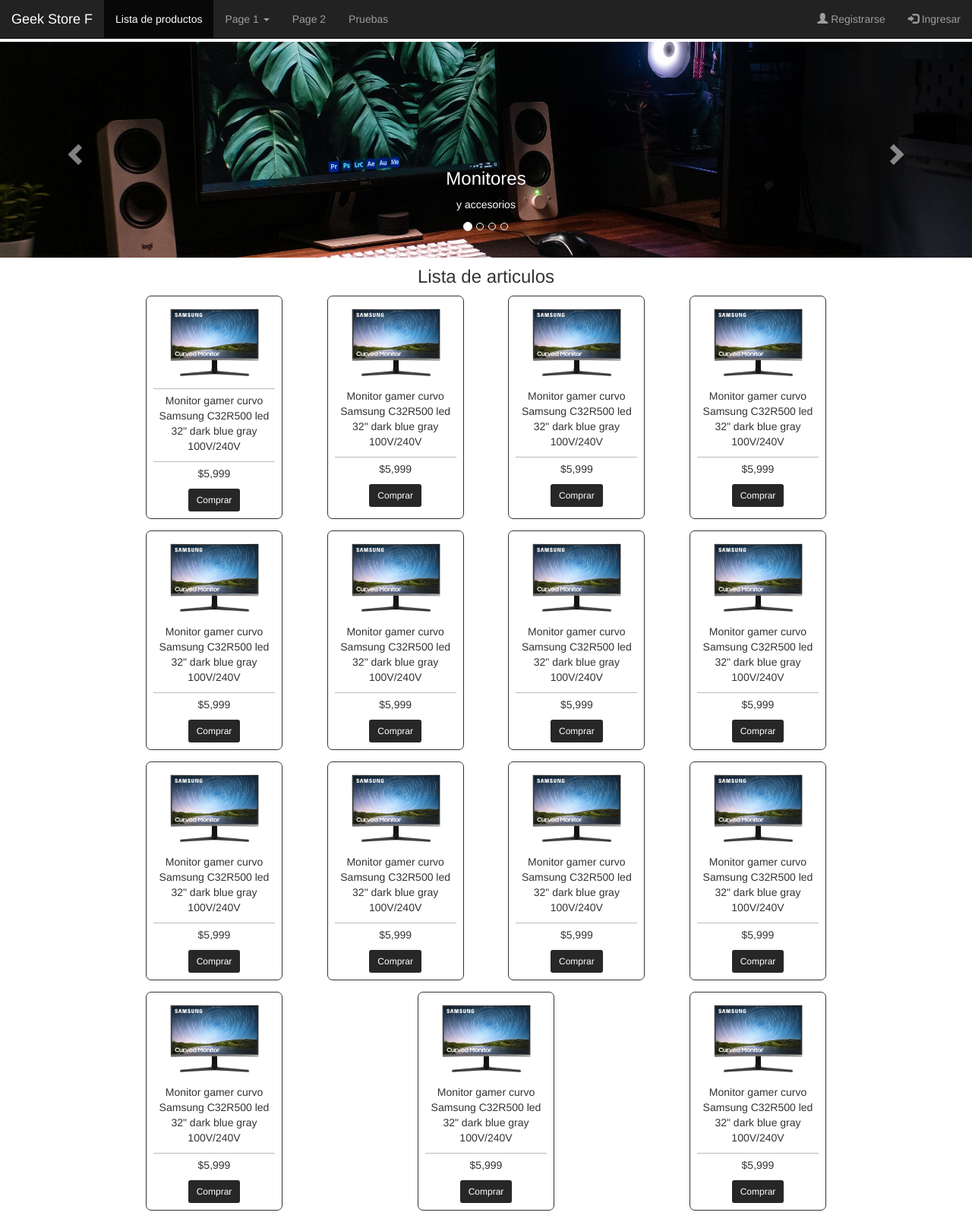
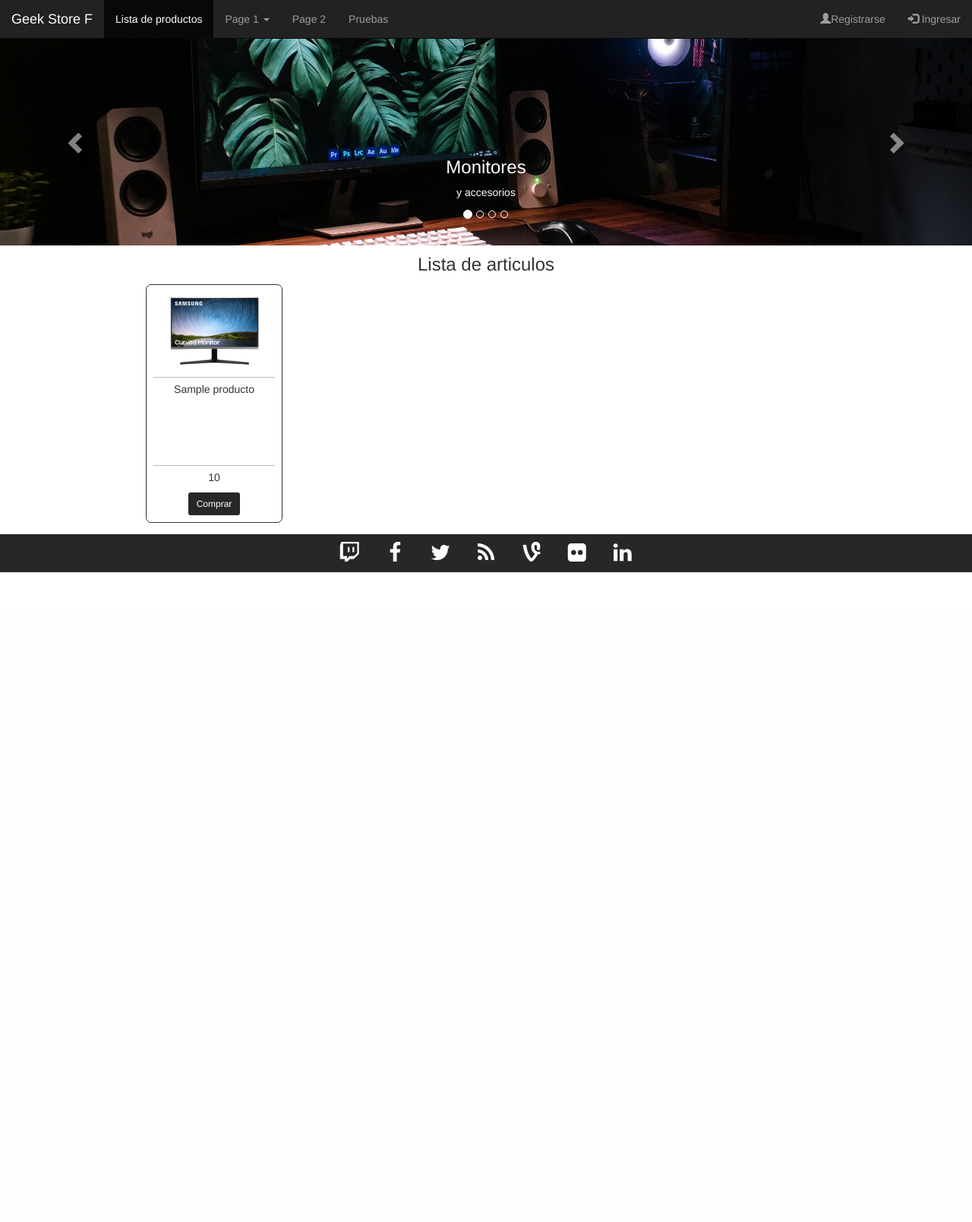
Before and after one commit to FrancoGL20/Tienda-Online, a PHP site: page / in a window 1280 px wide. Shown: the whole page at 76% size. After the commit the page ends 753 px from the top, so only its background shows below. Run offline with PHP 8.4, Linux system fonts and the light colour scheme; tables that the repository leaves empty or names only in its code hold one stand-in row (values such as "Sample post"); some libraries are stand-ins or nearby versions.

Commit message:
uni lista de productos a html

```diff
--- a/css/styles.css
+++ b/css/styles.css
@@ -5,7 +5,7 @@
 }
 
 body {
-    padding-top: 6.9vh;
+    padding-top: 5vh;
 }
 
 main {
@@ -34,11 +34,18 @@ hr.solid {
     border-top: 1px solid #bbb;
     margin: 0px 0 5px 0;
 }
-.comprar{
+
+a.comprar {
     background-color: #272727;
     color: white;
 }
-.principal{
+
+a.comprar:hover {
+    background-color: #bbb;
+    color: black;
+}
+
+.principal {
     display: flex;
     justify-content: space-between;
     flex-wrap: wrap;
@@ -48,19 +55,39 @@ hr.solid {
     align-content: flex-start;
 }
 
+#altura_caja{
+    height: 11rem;
+}
+
+/*                footer                   */
+
+.footer {
+    height: 5rem;
+    background-color: #272727;
+    text-align: center;
+
+}
+
+.fa {
+    margin: 1rem;
+    color: white;
+}
+
 /* REVISAR BIEN Y VERIFICAR TODO ESTO DE NUEVO */
-@media(max-width: 1024px){
-    .principal{
+@media(max-width: 1024px) {
+    .principal {
         width: 90%;
     }
 }
-@media(max-width: 837px){
-    .principal{
+
+@media(max-width: 837px) {
+    .principal {
         width: 95%;
     }
 }
-@media(max-width: 650px){
-    .principal{
+
+@media(max-width: 650px) {
+    .principal {
         width: 95%;
         justify-content: space-around;
     }
--- a/index.html
+++ /dev/null
@@ -1,333 +0,0 @@
-<!DOCTYPE html>
-<html lang="es">
-
-<head>
-    <meta charset="UTF-8">
-    <meta http-equiv="X-UA-Compatible" content="IE=edge">
-    <meta name="viewport" content="width=device-width, initial-scale=1.0">
-    <title>Página de inicio</title>
-    <!-- normalize -->
-    <link rel="preload" href="css/normalize.css" as="style">
-    <link rel="stylesheet" href="css/normalize.css">
-    <!-- bootstrap 3 -->
-    <link rel="stylesheet" href="http://maxcdn.bootstrapcdn.com/bootstrap/3.3.4/css/bootstrap.min.css">
-    <script src="https://ajax.googleapis.com/ajax/libs/jquery/1.11.1/jquery.min.js"></script>
-    <script src="http://maxcdn.bootstrapcdn.com/bootstrap/3.3.4/js/bootstrap.min.js"></script>
-    <!-- estilos -->
-    <link rel="preload" href="css/styles.css" as="style">
-    <link rel="stylesheet" href="css/styles.css">
-    <!-- icono a un lado del titulo de la página en la pestaña -->
-    <link rel="shortcut icon" href="./img/logo.jpg">
-</head>
-
-<body>
-    <!-- barra de navegación -->
-    <header>
-        <nav class="navbar navbar-inverse navbar-fixed-top">
-            <div class="container-fluid">
-                <!-- responsividad del header, marca -->
-                <div class="navbar-header">
-                    <button type="button" class="navbar-toggle" data-toggle="collapse" data-target="#myNavbar">
-                        <span class="icon-bar"></span>
-                        <span class="icon-bar"></span>
-                        <span class="icon-bar"></span>
-                    </button>
-                    <!-- marca -->
-                    <a class="navbar-brand" href="#">Geek Store F</a>
-                </div>
-
-                <div class="collapse navbar-collapse" id="myNavbar">
-                    <!-- menú izquierdo-->
-                    <ul class="nav navbar-nav">
-                        <li class="active"><a href="#">Lista de productos</a></li>
-                        <li class="dropdown">
-                            <a class="dropdown-toggle" data-toggle="dropdown" href="#">Page 1
-                                <span class="caret"></span></a>
-                            <ul class="dropdown-menu">
-                                <li><a href="#">Page 1-1</a></li>
-                                <li><a href="#">Page 1-2</a></li>
-                                <li><a href="#">Page 1-3</a></li>
-                            </ul>
-                        </li>
-                        <li><a href="#">Page 2</a></li>
-                        <li><a href="./pruebas/pruebas.php">Pruebas</a></li>
-                    </ul>
-                    <!-- menú derecho -->
-                    <ul class="nav navbar-nav navbar-right">
-                        <li><a href="#"><span class="glyphicon glyphicon-user"></span> Registrarse</a></li>
-                        <li><a href="#"><span class="glyphicon glyphicon-log-in"></span> Ingresar</a></li>
-                    </ul>
-                </div>
-            </div>
-        </nav>
-    </header>
-    <!-- carrusel -->
-    <div class="container-fluid" style="padding: 0;">
-        <div id="myCarousel" class="carousel slide" data-ride="carousel">
-            <!-- Indicators -->
-            <ol class="carousel-indicators">
-                <li data-target="#myCarousel" data-slide-to="0" class="active"></li>
-                <li data-target="#myCarousel" data-slide-to="1"></li>
-                <li data-target="#myCarousel" data-slide-to="2"></li>
-                <li data-target="#myCarousel" data-slide-to="3"></li>
-            </ol>
-            <!-- Wrapper for slides -->
-            <div class="carousel-inner">
-                <div class="item active">
-                    <img src="./img/carrusel/b.jpg" alt="setup1">
-                    <div class="carousel-caption">
-                        <h3>Monitores</h3>
-                        <p>y accesorios</p>
-                    </div>
-                </div>
-                <div class="item">
-                    <img src="./img/carrusel/a.jpg" alt="setup2">
-                    <div class="carousel-caption">
-                        <h3>Comodidad</h3>
-                        <p>y confiabilidad</p>
-                    </div>
-                </div>
-                <div class="item">
-                    <img src="./img/carrusel/c.jpg" alt="setup3">
-                    <div class="carousel-caption">
-                        <h3>Al mejor precio</h3>
-                        <p>ofertas todos los dias</p>
-                    </div>
-                </div>
-                <div class="item">
-                    <img src="./img/carrusel/d.jpg" alt="setup4">
-                    <div class="carousel-caption">
-                        <h3>Bienvenido</h3>
-                        <p>a una tienda como tú</p>
-                    </div>
-                </div>
-            </div>
-            <!-- Left and right controls -->
-            <a class="left carousel-control" href="#myCarousel" data-slide="prev">
-                <span class="glyphicon glyphicon-chevron-left"></span>
-                <span class="sr-only">Previous</span>
-            </a>
-            <a class="right carousel-control" href="#myCarousel" data-slide="next">
-                <span class="glyphicon glyphicon-chevron-right"></span>
-                <span class="sr-only">Next</span>
-            </a>
-        </div>
-    </div>
-    <!-- panel de texto o contenido -->
-    <h3 class="container text-center" style="margin-bottom: .5em; margin-top: .5em;">Lista de articulos</h3>
-    <main class="principal">
-        <div class="card text-center">
-            <img class="card-img-top" src="./img temporal/1.png" alt="Card image cap">
-            <div class="card-body">
-                <hr class="solid">
-                <p class="card-text">
-                    Monitor gamer curvo Samsung
-                    C32R500 led 32" dark blue gray
-                    100V/240V
-                </p>
-                <hr class="solid">
-                <p class="card-text">$5,999
-                </p>
-            </div>
-            <a href="#" class="btn btn-sm comprar">Comprar</a>
-        </div>
-        <div class="card text-center">
-            <img class="card-img-top" src="./img temporal/1.png" alt="Card image cap">
-            <div class="card-body">
-                <p class="card-text">
-                    Monitor gamer curvo Samsung
-                    C32R500 led 32" dark blue gray
-                    100V/240V
-                </p>
-                <hr class="solid">
-                <p class="card-text">$5,999
-                </p>
-            </div>
-            <a href="#" class="btn btn-sm comprar">Comprar</a>
-        </div>
-        <div class="card text-center">
-            <img class="card-img-top" src="./img temporal/1.png" alt="Card image cap">
-            <div class="card-body">
-                <p class="card-text">
-                    Monitor gamer curvo Samsung
-                    C32R500 led 32" dark blue gray
-                    100V/240V
-                </p>
-                <hr class="solid">
-                <p class="card-text">$5,999
-                </p>
-            </div>
-            <a href="#" class="btn btn-sm comprar">Comprar</a>
-        </div>
-        <div class="card text-center">
-            <img class="card-img-top" src="./img temporal/1.png" alt="Card image cap">
-            <div class="card-body">
-                <p class="card-text">
-                    Monitor gamer curvo Samsung
-                    C32R500 led 32" dark blue gray
-                    100V/240V
-                </p>
-                <hr class="solid">
-                <p class="card-text">$5,999
-                </p>
-            </div>
-            <a href="#" class="btn btn-sm comprar">Comprar</a>
-        </div>
-        <div class="card text-center">
-            <img class="card-img-top" src="./img temporal/1.png" alt="Card image cap">
-            <div class="card-body">
-                <p class="card-text">
-                    Monitor gamer curvo Samsung
-                    C32R500 led 32" dark blue gray
-                    100V/240V
-                </p>
-                <hr class="solid">
-                <p class="card-text">$5,999
-                </p>
-            </div>
-            <a href="#" class="btn btn-sm comprar">Comprar</a>
-        </div>
-        <div class="card text-center">
-            <img class="card-img-top" src="./img temporal/1.png" alt="Card image cap">
-            <div class="card-body">
-                <p class="card-text">
-                    Monitor gamer curvo Samsung
-                    C32R500 led 32" dark blue gray
-                    100V/240V
-                </p>
-                <hr class="solid">
-                <p class="card-text">$5,999
-                </p>
-            </div>
-            <a href="#" class="btn btn-sm comprar">Comprar</a>
-        </div>
-        <div class="card text-center">
-            <img class="card-img-top" src="./img temporal/1.png" alt="Card image cap">
-            <div class="card-body">
-                <p class="card-text">
-                    Monitor gamer curvo Samsung
-                    C32R500 led 32" dark blue gray
-                    100V/240V
-                </p>
-                <hr class="solid">
-                <p class="card-text">$5,999
-                </p>
-            </div>
-            <a href="#" class="btn btn-sm comprar">Comprar</a>
-        </div>
-        <div class="card text-center">
-            <img class="card-img-top" src="./img temporal/1.png" alt="Card image cap">
-            <div class="card-body">
-                <p class="card-text">
-                    Monitor gamer curvo Samsung
-                    C32R500 led 32" dark blue gray
-                    100V/240V
-                </p>
-                <hr class="solid">
-                <p class="card-text">$5,999
-                </p>
-            </div>
-            <a href="#" class="btn btn-sm comprar">Comprar</a>
-        </div>
-        <div class="card text-center">
-            <img class="card-img-top" src="./img temporal/1.png" alt="Card image cap">
-            <div class="card-body">
-                <p class="card-text">
-                    Monitor gamer curvo Samsung
-                    C32R500 led 32" dark blue gray
-                    100V/240V
-                </p>
-                <hr class="solid">
-                <p class="card-text">$5,999
-                </p>
-            </div>
-            <a href="#" class="btn btn-sm comprar">Comprar</a>
-        </div>
-        <div class="card text-center">
-            <img class="card-img-top" src="./img temporal/1.png" alt="Card image cap">
-            <div class="card-body">
-                <p class="card-text">
-                    Monitor gamer curvo Samsung
-                    C32R500 led 32" dark blue gray
-                    100V/240V
-                </p>
-                <hr class="solid">
-                <p class="card-text">$5,999
-                </p>
-            </div>
-            <a href="#" class="btn btn-sm comprar">Comprar</a>
-        </div>
-        <div class="card text-center">
-            <img class="card-img-top" src="./img temporal/1.png" alt="Card image cap">
-            <div class="card-body">
-                <p class="card-text">
-                    Monitor gamer curvo Samsung
-                    C32R500 led 32" dark blue gray
-                    100V/240V
-                </p>
-                <hr class="solid">
-                <p class="card-text">$5,999
-                </p>
-            </div>
-            <a href="#" class="btn btn-sm comprar">Comprar</a>
-        </div>
-        <div class="card text-center">
-            <img class="card-img-top" src="./img temporal/1.png" alt="Card image cap">
-            <div class="card-body">
-                <p class="card-text">
-                    Monitor gamer curvo Samsung
-                    C32R500 led 32" dark blue gray
-                    100V/240V
-                </p>
-                <hr class="solid">
-                <p class="card-text">$5,999
-                </p>
-            </div>
-            <a href="#" class="btn btn-sm comprar">Comprar</a>
-        </div>
-        <div class="card text-center">
-            <img class="card-img-top" src="./img temporal/1.png" alt="Card image cap">
-            <div class="card-body">
-                <p class="card-text">
-                    Monitor gamer curvo Samsung
-                    C32R500 led 32" dark blue gray
-                    100V/240V
-                </p>
-                <hr class="solid">
-                <p class="card-text">$5,999
-                </p>
-            </div>
-            <a href="#" class="btn btn-sm comprar">Comprar</a>
-        </div>
-        <div class="card text-center">
-            <img class="card-img-top" src="./img temporal/1.png" alt="Card image cap">
-            <div class="card-body">
-                <p class="card-text">
-                    Monitor gamer curvo Samsung
-                    C32R500 led 32" dark blue gray
-                    100V/240V
-                </p>
-                <hr class="solid">
-                <p class="card-text">$5,999
-                </p>
-            </div>
-            <a href="#" class="btn btn-sm comprar">Comprar</a>
-        </div>
-        <div class="card text-center">
-            <img class="card-img-top" src="./img temporal/1.png" alt="Card image cap">
-            <div class="card-body">
-                <p class="card-text">
-                    Monitor gamer curvo Samsung
-                    C32R500 led 32" dark blue gray
-                    100V/240V
-                </p>
-                <hr class="solid">
-                <p class="card-text">$5,999
-                </p>
-            </div>
-            <a href="#" class="btn btn-sm comprar">Comprar</a>
-        </div>
-    </main>
-</body>
-
-</html>
--- /dev/null
+++ b/index.php
@@ -0,0 +1,176 @@
+<!DOCTYPE html>
+<html lang="es">
+
+<head>
+    <meta charset="UTF-8">
+    <meta http-equiv="X-UA-Compatible" content="IE=edge">
+    <meta name="viewport" content="width=device-width, initial-scale=1.0">
+    <title>Página de inicio</title>
+    <!-- normalize -->
+    <link rel="preload" href="css/normalize.css" as="style">
+    <link rel="stylesheet" href="css/normalize.css">
+    <!-- bootstrap 3 -->
+    <link rel="stylesheet" href="http://maxcdn.bootstrapcdn.com/bootstrap/3.3.4/css/bootstrap.min.css">
+    <script src="https://ajax.googleapis.com/ajax/libs/jquery/1.11.1/jquery.min.js"></script>
+    <script src="http://maxcdn.bootstrapcdn.com/bootstrap/3.3.4/js/bootstrap.min.js"></script>
+    <!-- icono a un lado del titulo de la página en la pestaña -->
+    <link rel="shortcut icon" href="./img/logo.jpg">
+    <!-- iconos de redes sociales -->
+    <link href="//maxcdn.bootstrapcdn.com/font-awesome/4.2.0/css/font-awesome.min.css" rel="stylesheet">
+    <!-- estilos -->
+    <link rel="preload" href="css/styles.css" as="style">
+    <link rel="stylesheet" href="css/styles.css">
+</head>
+
+<body>
+    <!-- barra de navegación -->
+    <header>
+        <nav class="navbar navbar-inverse navbar-fixed-top">
+            <div class="container-fluid">
+                <!-- responsividad del header, marca -->
+                <div class="navbar-header">
+                    <button type="button" class="navbar-toggle" data-toggle="collapse" data-target="#myNavbar">
+                        <span class="icon-bar"></span>
+                        <span class="icon-bar"></span>
+                        <span class="icon-bar"></span>
+                    </button>
+                    <!-- marca -->
+                    <a class="navbar-brand" href="#">Geek Store F</a>
+                </div>
+
+                <div class="collapse navbar-collapse" id="myNavbar">
+                    <!-- menú izquierdo-->
+                    <ul class="nav navbar-nav">
+                        <li class="active"><a href="#">Lista de productos</a></li>
+                        <li class="dropdown">
+                            <a class="dropdown-toggle" data-toggle="dropdown" href="#">Page 1
+                                <span class="caret"></span></a>
+                            <ul class="dropdown-menu">
+                                <li><a href="#">Page 1-1</a></li>
+                                <li><a href="#">Page 1-2</a></li>
+                                <li><a href="#">Page 1-3</a></li>
+                            </ul>
+                        </li>
+                        <li><a href="#">Page 2</a></li>
+                        <li><a href="./pruebas/pruebas.php">Pruebas</a></li>
+                    </ul>
+                    <!-- menú derecho -->
+                    <ul class="nav navbar-nav navbar-right">
+                        <li><a href="./php/registro.php"><span class="glyphicon glyphicon-user"></span>Registrarse</a>
+                        </li>
+                        <li><a href="./php/iniciar_sesion.php"><span class="glyphicon glyphicon-log-in"></span>
+                                Ingresar</a></li>
+                    </ul>
+                </div>
+            </div>
+        </nav>
+    </header>
+
+    <!-- carrusel -->
+    <div class="container-fluid" style="padding: 0;">
+        <div id="myCarousel" class="carousel slide" data-ride="carousel">
+            <!-- Indicators -->
+            <ol class="carousel-indicators">
+                <li data-target="#myCarousel" data-slide-to="0" class="active"></li>
+                <li data-target="#myCarousel" data-slide-to="1"></li>
+                <li data-target="#myCarousel" data-slide-to="2"></li>
+                <li data-target="#myCarousel" data-slide-to="3"></li>
+            </ol>
+            <!-- Wrapper for slides -->
+            <div class="carousel-inner">
+                <div class="item active">
+                    <img src="./img/carrusel/b.jpg" alt="setup1">
+                    <div class="carousel-caption">
+                        <h3>Monitores</h3>
+                        <p>y accesorios</p>
+                    </div>
+                </div>
+                <div class="item">
+                    <img src="./img/carrusel/a.jpg" alt="setup2">
+                    <div class="carousel-caption">
+                        <h3>Comodidad</h3>
+                        <p>y confiabilidad</p>
+                    </div>
+                </div>
+                <div class="item">
+                    <img src="./img/carrusel/c.jpg" alt="setup3">
+                    <div class="carousel-caption">
+                        <h3>Al mejor precio</h3>
+                        <p>ofertas todos los dias</p>
+                    </div>
+                </div>
+                <div class="item">
+                    <img src="./img/carrusel/d.jpg" alt="setup4">
+                    <div class="carousel-caption">
+                        <h3>Bienvenido</h3>
+                        <p>a una tienda como tú</p>
+                    </div>
+                </div>
+            </div>
+            <!-- Left and right controls -->
+            <a class="left carousel-control" href="#myCarousel" data-slide="prev">
+                <span class="glyphicon glyphicon-chevron-left"></span>
+                <span class="sr-only">Previous</span>
+            </a>
+            <a class="right carousel-control" href="#myCarousel" data-slide="next">
+                <span class="glyphicon glyphicon-chevron-right"></span>
+                <span class="sr-only">Next</span>
+            </a>
+        </div>
+    </div>
+
+    <!-- panel de texto o contenido -->
+    <h3 class="container text-center" style="margin-bottom: .5em; margin-top: .5em;">Lista de articulos</h3>
+    <!-- lista de productos -->
+    <main class="principal">
+        <!-- lista de productos automatica -->
+        <?php
+            // Crear una conexión
+            $con = mysqli_connect("localhost","root","","tienda_online");
+
+            // Check connection
+            if (mysqli_connect_errno()) {
+                echo "Failed to connect to MySQL: ".mysqli_connect_error();
+            }else{
+                $result = mysqli_query($con,"SELECT * FROM producto;");
+                //mio
+                while($row = mysqli_fetch_array($result)) {
+                    echo "
+                    <div class=\"card text-center\">
+                    <img class=\"card-img-top\" src=\"./img/productos/".$row['id_producto'].".png\" alt=\"Card image cap\">
+                    <div class=\"card-body\">
+                        <hr class=\"solid\">
+                        <div id=\"altura_caja\"><p class=\"card-text\">
+                            ".$row['nombre_producto']."
+                        </p></div>
+                        <hr class=\"solid\">
+                        <p class=\"card-text\">
+                            ".$row['precio_producto']."
+                        </p>
+                    </div>
+                    <a href=\"#\" class=\"btn btn-sm comprar\">Comprar</a>
+                    </div>";
+                }
+                // cerrar conexión
+                mysqli_close($con);
+            }
+        ?>
+
+    </main>
+    <!-- footer -->
+    <div class="footer">
+        <div class="container-fluid centrar_footer">
+            <a href='#'><i class="fa fa-twitch fa-2x fa-fw"></i></a>
+            <a href='#'><i class="fa fa-facebook fa-2x fa-fw"></i></a>
+            <a href='#'><i class="fa fa-twitter fa-2x fa-fw"></i></a>
+            <a href='#'><i class="fa fa-rss fa-2x fa-fw"></i></a>
+            <a href='#'><i class="fa fa-vine fa-2x fa-fw"></i></a>
+            <a href='#'><i class="fa fa-flickr fa-2x fa-fw"></i></a>
+            <a href='#'><i class="fa fa-linkedin fa-2x fa-fw"></i></a>
+        </div>
+    </div>
+</body>
+
+</html>
+
+</html>
```
Also changed, not shown: php/iniciar_sesion.php (added, +21 -0 lines), php/registro.php (added, +29 -0 lines), pruebas/prueba.html (+29 -63 lines), php/iniciar sesión.php (deleted).
